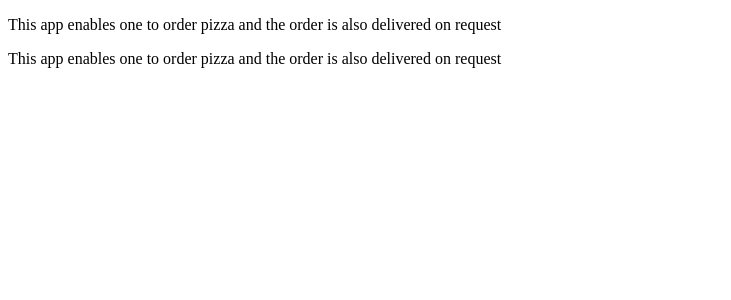
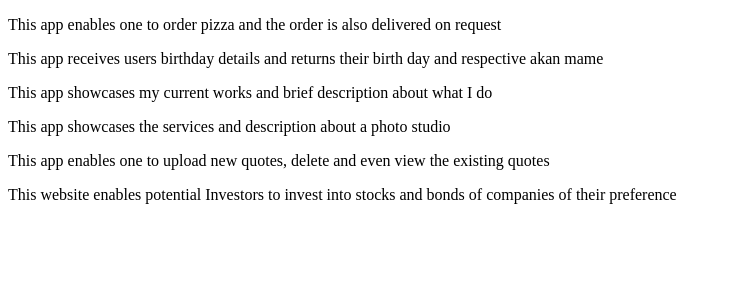
Before and after one commit to bellahOchola/git-search, an Angular app: page / in a window 1280 px wide. Shown: the top 300 px of the page, without its empty margins (0-731 px from the left). Built offline with nearby package versions, Linux system fonts and the light colour scheme.

Commit message:
populate the array on the parent ts file

```diff
--- a/src/app/gitty/gitty.component.ts
+++ b/src/app/gitty/gitty.component.ts
@@ -7,8 +7,12 @@ import { Repository } from '../class/repository';
 })
 export class GittyComponent implements OnInit {
   repository:Repository[]=[
-    new Repository('Pizza Deliciosa','This app enables one to order pizza and the order is also delivered on request','Javascript',new Date(2019,9,16)),
-    new Repository('Pizza Deliciosa','This app enables one to order pizza and the order is also delivered on request','Javascript',new Date(2019,9,16)),
+    new Repository('Pizza Deliciosa','This app enables one to order pizza and the order is also delivered on request','Javascript',new Date(2019,9,22)),
+    new Repository('Akan Name','This app receives users birthday details and returns their birth day and respective akan mame' ,'HTML',new Date(2019,9,16)),
+    new Repository('Portfolio','This app showcases my current works and brief description about what I do','HTML',new Date(2019,9,10)),
+    new Repository('Delani Studio','This app showcases the services and description about a photo studio','Javascript',new Date(2019,9,15)),
+    new Repository('Quoty-quote','This app enables one to upload new quotes, delete and even view the existing quotes','Angular',new Date(2019,10,19)),
+    new Repository('Robinhood','This website enables potential Investors to invest into stocks and bonds of companies of their preference','Javascript',new Date(2019,8,20)),
   ]
   constructor() { }
 
```
